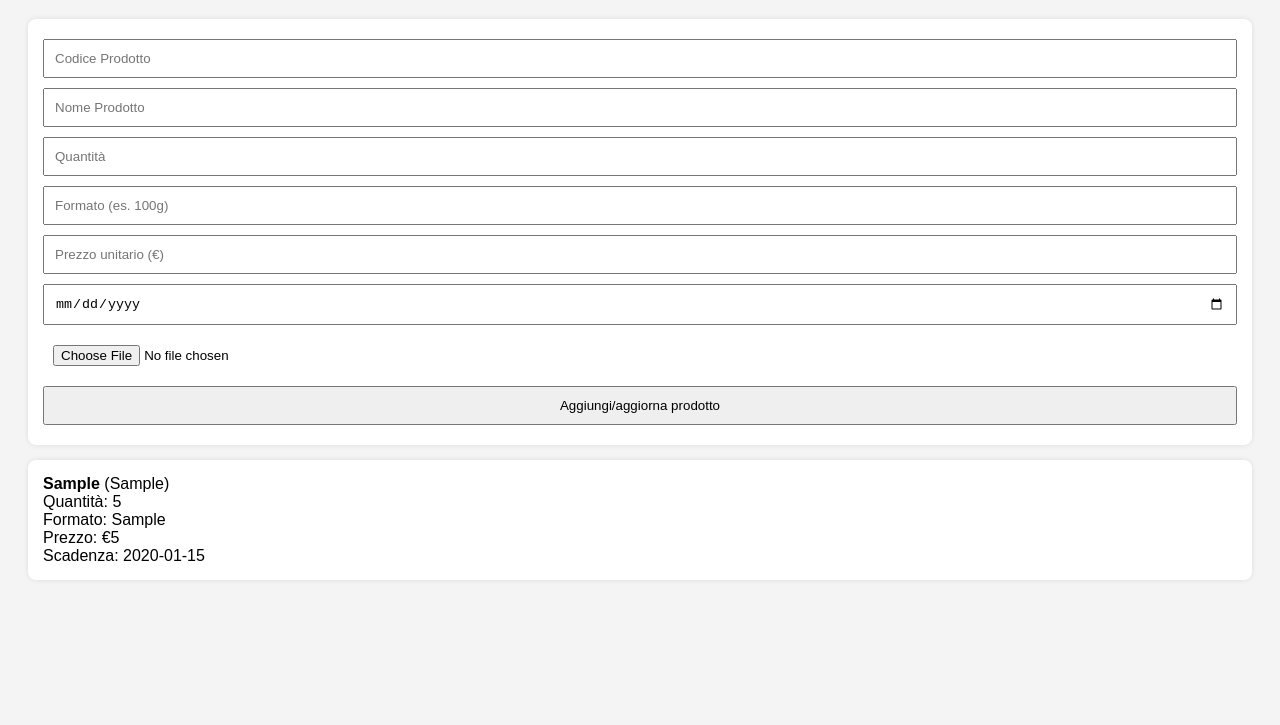
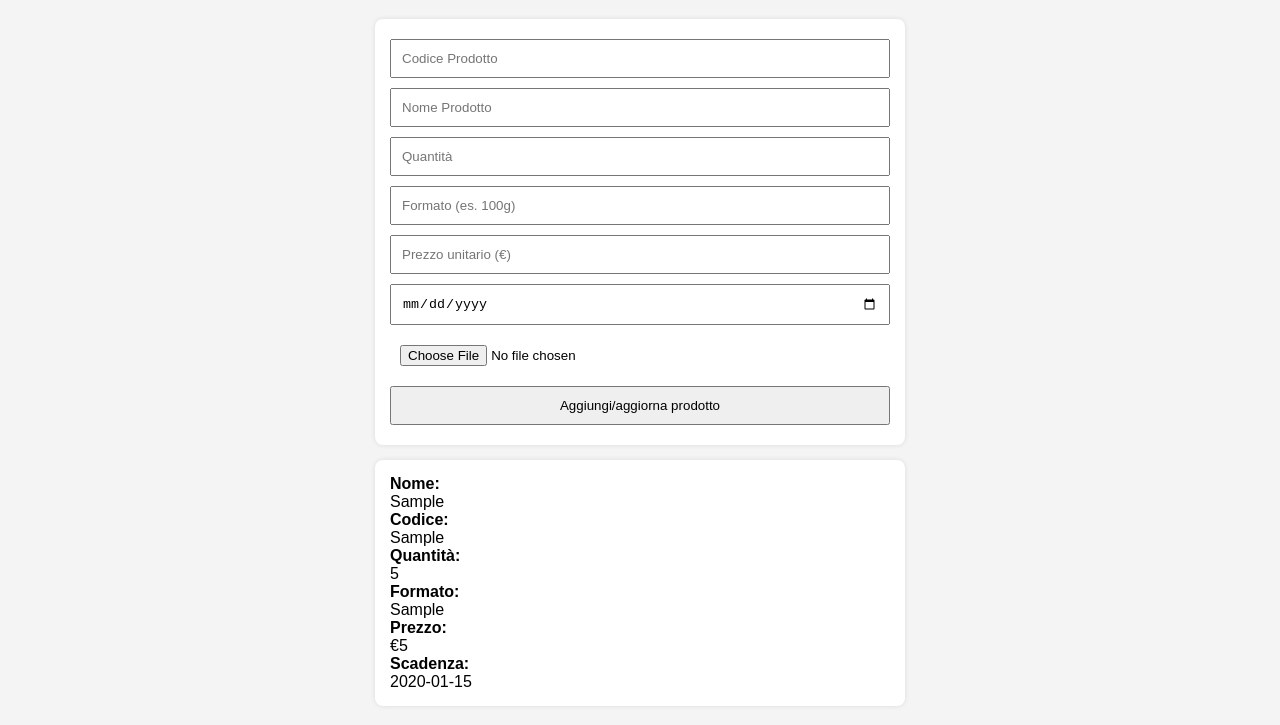
Before and after one commit to Anto161062/stockmysenza, a plain HTML site: page index.html in a window 1280 px wide. Both pictures are taken after typing "Sample", "Sample", "5", "Sample", "5", "2020-01-15" into the empty fields and a click on the button "Aggiungi/aggiorna prodotto". Shown: the part 89-814 px from the top of the page. Drawn offline with Linux system fonts and the light colour scheme.

Commit message:
Update index.html

```diff
--- a/index.html
+++ b/index.html
@@ -1,4 +1,3 @@
-
 <!DOCTYPE html>
 <html lang="it">
 <head>
@@ -7,7 +6,7 @@
   <title>Magazzino MySenza</title>
   <style>
     body {
-      font-family: sans-serif;
+      font-family: 'Arial', sans-serif;
       padding: 20px;
       background: #f4f4f4;
     }
@@ -20,6 +19,9 @@
       margin-bottom: 15px;
       border-radius: 8px;
       box-shadow: 0 0 5px rgba(0,0,0,0.1);
+      max-width: 500px;
+      margin-left: auto;
+      margin-right: auto;
     }
     input, button, select {
       width: 100%;
@@ -30,6 +32,9 @@
     img {
       max-width: 100px;
       margin-top: 10px;
+    }
+    .etichetta {
+      font-weight: bold;
     }
   </style>
 </head>
@@ -65,11 +70,12 @@
         const blocco = document.createElement('div');
         blocco.className = 'prodotto';
         blocco.innerHTML = `
-          <strong>${p.nome}</strong> (${p.codice})<br/>
-          Quantità: ${p.quantita}<br/>
-          Formato: ${p.formato || '-'}<br/>
-          Prezzo: €${p.prezzo}<br/>
-          Scadenza: ${p.scadenza || '-'}<br/>
+          <div class="etichetta">Nome:</div> ${p.nome}<br/>
+          <div class="etichetta">Codice:</div> ${p.codice}<br/>
+          <div class="etichetta">Quantità:</div> ${p.quantita}<br/>
+          <div class="etichetta">Formato:</div> ${p.formato || '-'}<br/>
+          <div class="etichetta">Prezzo:</div> €${p.prezzo}<br/>
+          <div class="etichetta">Scadenza:</div> ${p.scadenza || '-'}<br/>
           ${p.img ? `<img src="${p.img}" />` : ''}
         `;
         div.appendChild(blocco);
```
